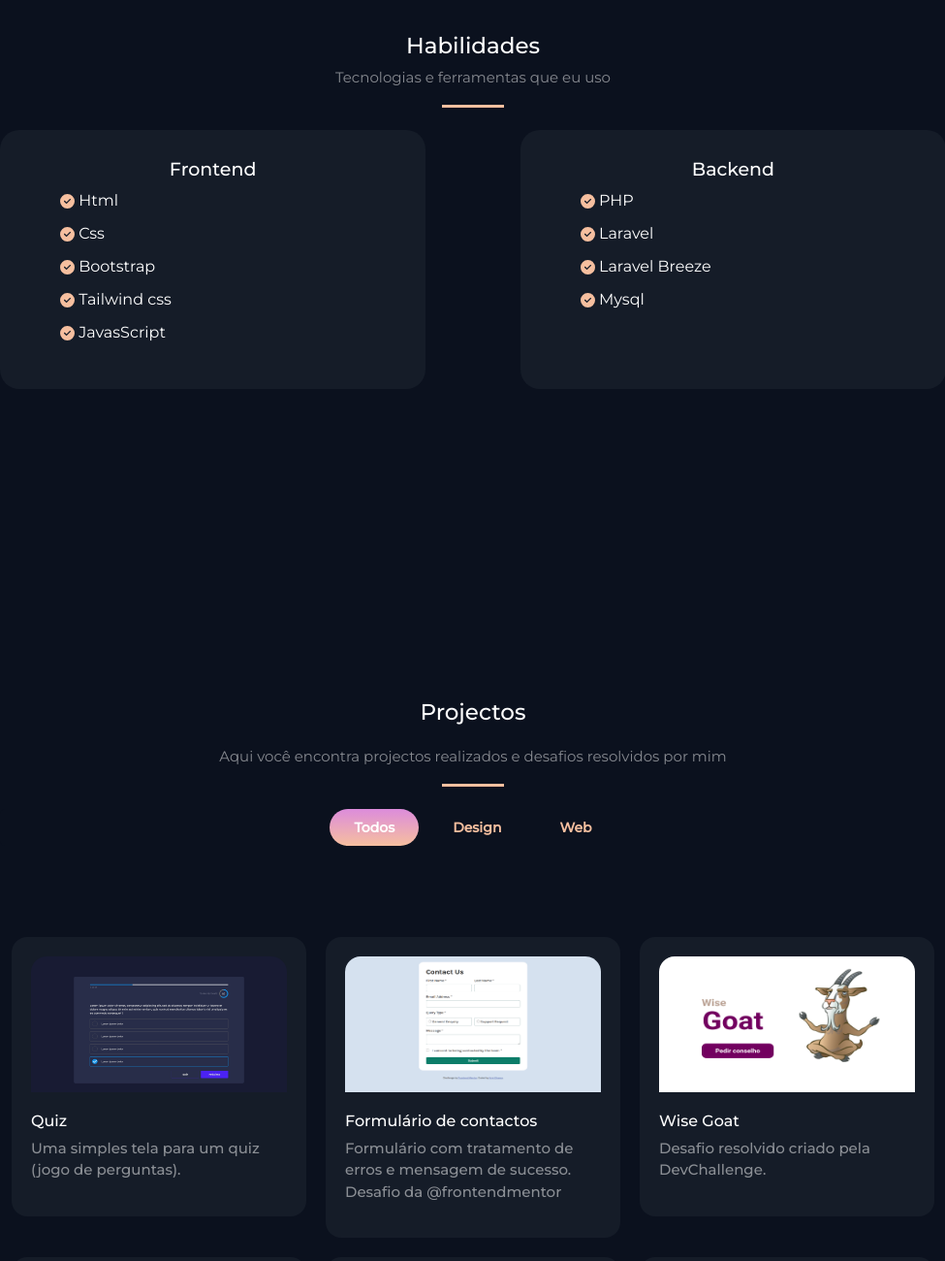
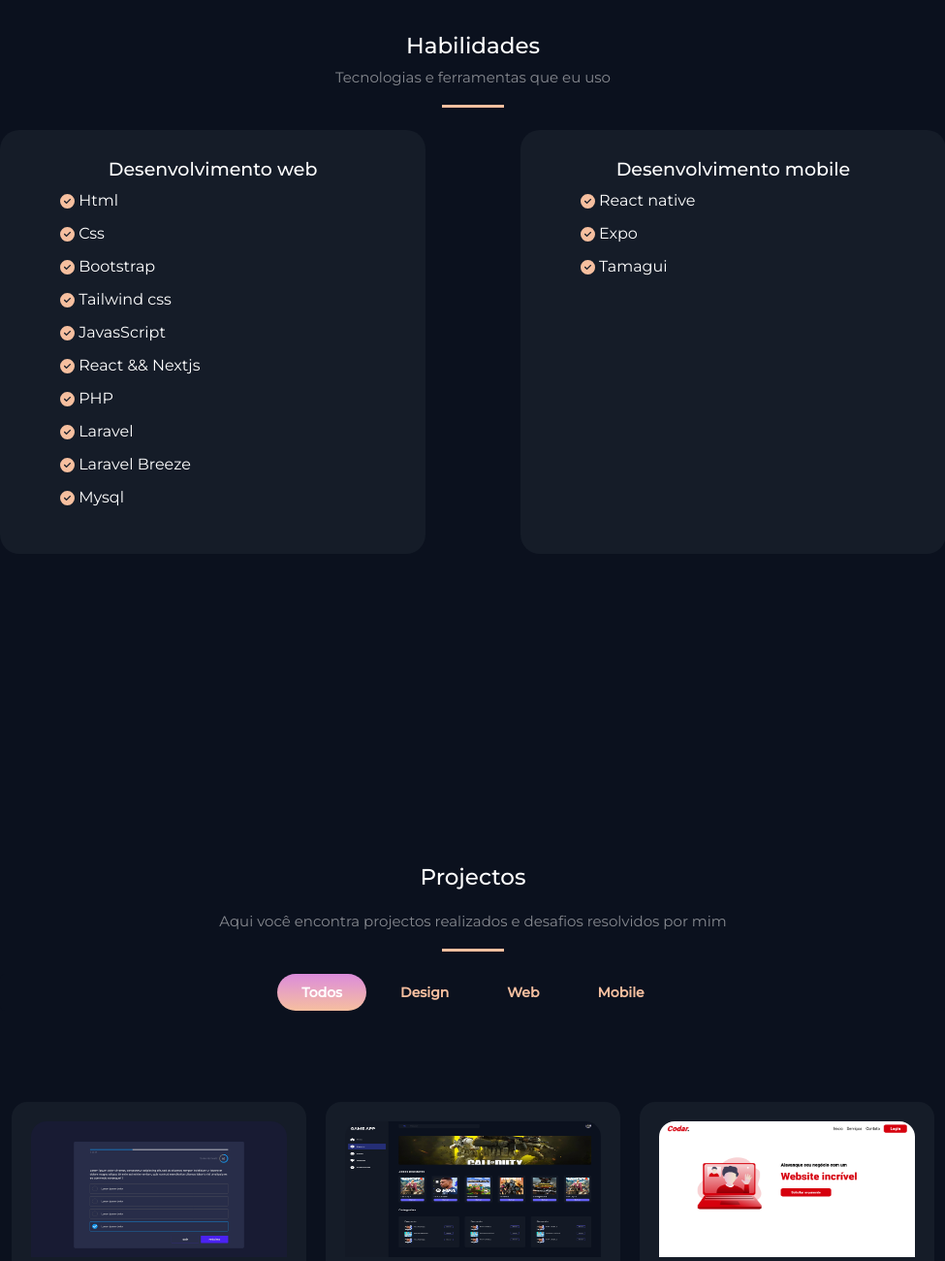
Before and after one commit to ArielChama/arielchama.github.io, a plain HTML site: page index.html in a window 1280 px wide. Shown: the part 1500-2800 px from the top of the page at 97% size, without its empty margins (152-1127 px from the left). Drawn offline with Linux system fonts and the light colour scheme.

Commit message:
feat: Update to CV and add news projects

```diff
--- a/assets/styles/style.css
+++ b/assets/styles/style.css
@@ -182,7 +182,7 @@ p {
   width: 16rem;
   height: 20rem;
   border-radius: 10rem 10rem 0rem 0rem;
-  border: 3px solid #F6BF9F;
+  border: 4px solid #F6BF9F;
 }
 
 .colImage img {
--- a/index.html
+++ b/index.html
@@ -71,7 +71,7 @@
         <p class="mb">Desenvolvedor Front End e entusiasta em UI/UX Design</p>
         <div>
           <a href="#about" class="button">Sobre mim</a>
-          <a href="assets/cv.pdf" download="Ariel_Chama_(CV)" class="buttonOutline">Baixar CV</a>
+          <a href="assets/CV_arielchama.pdf" download="Ariel_Chama_(CV)" class="buttonOutline">Baixar CV</a>
         </div>
       </section>
 
@@ -114,7 +114,7 @@
 
         <div class="skillsContainer">
           <div class="skillCard">
-            <h3>Frontend</h3>
+            <h3>Desenvolvimento web</h3>
 
             <ul>
               <li>
@@ -152,13 +152,15 @@
                 </svg>
                 JavasScript
               </li>
-            </ul>
-          </div>
 
-          <div class="skillCard">
-            <h3>Backend</h3>
+              <li>
+                <svg xmlns="http://www.w3.org/2000/svg" viewBox="0 0 512 512" fill="#F6BF9F" width="15px" height="15px">
+                  <path
+                    d="M256 512A256 256 0 1 0 256 0a256 256 0 1 0 0 512zM369 209L241 337c-9.4 9.4-24.6 9.4-33.9 0l-64-64c-9.4-9.4-9.4-24.6 0-33.9s24.6-9.4 33.9 0l47 47L335 175c9.4-9.4 24.6-9.4 33.9 0s9.4 24.6 0 33.9z" />
+                </svg>
+                React && Nextjs
+              </li>
 
-            <ul>
               <li>
                 <svg xmlns="http://www.w3.org/2000/svg" viewBox="0 0 512 512" fill="#F6BF9F" width="15px" height="15px">
                   <path
@@ -189,6 +191,36 @@
               </li>
             </ul>
           </div>
+
+          <div class="skillCard">
+            <h3>Desenvolvimento mobile</h3>
+
+            <ul>
+              <li>
+                <svg xmlns="http://www.w3.org/2000/svg" viewBox="0 0 512 512" fill="#F6BF9F" width="15px" height="15px">
+                  <path
+                    d="M256 512A256 256 0 1 0 256 0a256 256 0 1 0 0 512zM369 209L241 337c-9.4 9.4-24.6 9.4-33.9 0l-64-64c-9.4-9.4-9.4-24.6 0-33.9s24.6-9.4 33.9 0l47 47L335 175c9.4-9.4 24.6-9.4 33.9 0s9.4 24.6 0 33.9z" />
+                </svg>
+                React native
+              </li>
+
+              <li>
+                <svg xmlns="http://www.w3.org/2000/svg" viewBox="0 0 512 512" fill="#F6BF9F" width="15px" height="15px">
+                  <path
+                    d="M256 512A256 256 0 1 0 256 0a256 256 0 1 0 0 512zM369 209L241 337c-9.4 9.4-24.6 9.4-33.9 0l-64-64c-9.4-9.4-9.4-24.6 0-33.9s24.6-9.4 33.9 0l47 47L335 175c9.4-9.4 24.6-9.4 33.9 0s9.4 24.6 0 33.9z" />
+                </svg>
+                Expo
+              </li>
+
+              <li>
+                <svg xmlns="http://www.w3.org/2000/svg" viewBox="0 0 512 512" fill="#F6BF9F" width="15px" height="15px">
+                  <path
+                    d="M256 512A256 256 0 1 0 256 0a256 256 0 1 0 0 512zM369 209L241 337c-9.4 9.4-24.6 9.4-33.9 0l-64-64c-9.4-9.4-9.4-24.6 0-33.9s24.6-9.4 33.9 0l47 47L335 175c9.4-9.4 24.6-9.4 33.9 0s9.4 24.6 0 33.9z" />
+                </svg>
+                Tamagui
+              </li>
+            </ul>
+          </div>
         </div>
       </section>
 
@@ -212,6 +244,9 @@
             <div class="tabs__toggle">
               <span class="tabs__name">Web</span>
             </div>
+            <div class="tabs__toggle">
+              <span class="tabs__name">Mobile</span>
+            </div>
           </div>
           <div class="tabs__body">
             <div class="tabs__content is-active">
@@ -229,22 +264,11 @@
 
                 <div class="cardProject">
                   <div class="cardProjectBody">
-                    <img src="assets/images/project-form.png" alt="" class="">
+                    <img src="assets/images/project_game_app.png" alt="" class="">
 
-                    <h6><a href="https://arielchama.github.io/Contact-form/">Formulário de contactos</a></h6>
+                    <h6><a href="https://www.behance.net/gallery/218541867/Game-APP">Game app web</a></h6>
                     <p>
-                      Formulário com tratamento de erros e mensagem de sucesso. Desafio da @frontendmentor
-                    </p>
-                  </div>
-                </div>
-
-                <div class="cardProject">
-                  <div class="cardProjectBody">
-                    <img src="assets/images/project_wiseGoat.png" alt="" class="">
-
-                    <h6><a href="https://github.com/ArielChama/WiseGoat">Wise Goat</a></h6>
-                    <p>
-                      Desafio resolvido criado pela DevChallenge.
+                      Desenhei três telas: login, cadastro e dashboard para um game app web.
                     </p>
                   </div>
                 </div>
@@ -292,8 +316,21 @@
                     </p>
                   </div>
                 </div>
+
+                <div class="cardProject">
+                  <div class="cardProjectBody">
+                    <img src="assets/images/project_simple_app.png" alt="" class="">
+
+                    <h6><a href="https://github.com/ArielChama/simple-food-app">Simple food deliver app</a></h6>
+                    <p>
+                      Um simples aplicativo de entrega de comidas em react native
+                    </p>
+                  </div>
+                </div>
               </div>
+
             </div>
+
             <div class="tabs__content">
               <div class="cardsContainer">
                 <div class="cardProject">
@@ -306,31 +343,22 @@
                     </p>
                   </div>
                 </div>
-              </div>
-            </div>
-            <div class="tabs__content">
-              <div class="cardsContainer">
+
                 <div class="cardProject">
                   <div class="cardProjectBody">
-                    <img src="assets/images/project-form.png" alt="" class="">
+                    <img src="assets/images/project_game_app.png" alt="" class="">
 
-                    <h6><a href="https://arielchama.github.io/Contact-form/">Formulário de contactos</a></h6>
+                    <h6><a href="https://www.behance.net/gallery/218541867/Game-APP">Game app web</a></h6>
                     <p>
-                      Formulário com tratamento de erros e mensagem de sucesso. Desafio da @frontendmentor
+                      Desenhei três telas: login, cadastro e dashboard para um game app web.
                     </p>
                   </div>
                 </div>
-                <div class="cardProject">
-                  <div class="cardProjectBody">
-                    <img src="assets/images/project_wiseGoat.png" alt="" class="">
+              </div>
+            </div>
 
-                    <h6><a href="https://github.com/ArielChama/WiseGoat">Wise Goat</a></h6>
-                    <p>
-                      Desafio resolvido criado pela DevChallenge.
-                    </p>
-                  </div>
-                </div>
-
+            <div class="tabs__content">
+              <div class="cardsContainer">
                 <div class="cardProject">
                   <div class="cardProjectBody">
                     <img src="assets/images/project_codar.png" alt="" class="">
@@ -371,6 +399,21 @@
                     <h6><a href="https://github.com/ArielChama/Livraria">Site para uma livraria</a></h6>
                     <p>
                       E-commerce para a livraria E-Nganzi
+                    </p>
+                  </div>
+                </div>
+              </div>
+            </div>
+
+            <div class="tabs__content">
+              <div class="cardsContainer">
+                <div class="cardProject">
+                  <div class="cardProjectBody">
+                    <img src="assets/images/project_simple_app.png" alt="" class="">
+
+                    <h6><a href="https://github.com/ArielChama/simple-food-app">Simple food deliver</a></h6>
+                    <p>
+                      Um simples aplicativo de entrega de comidas em react native
                     </p>
                   </div>
                 </div>
```
Also changed, not shown: assets/images/image_ariel.jpg, assets/images/project_game_app.png (added), assets/images/project_simple_app.png (added), 2 other files.
